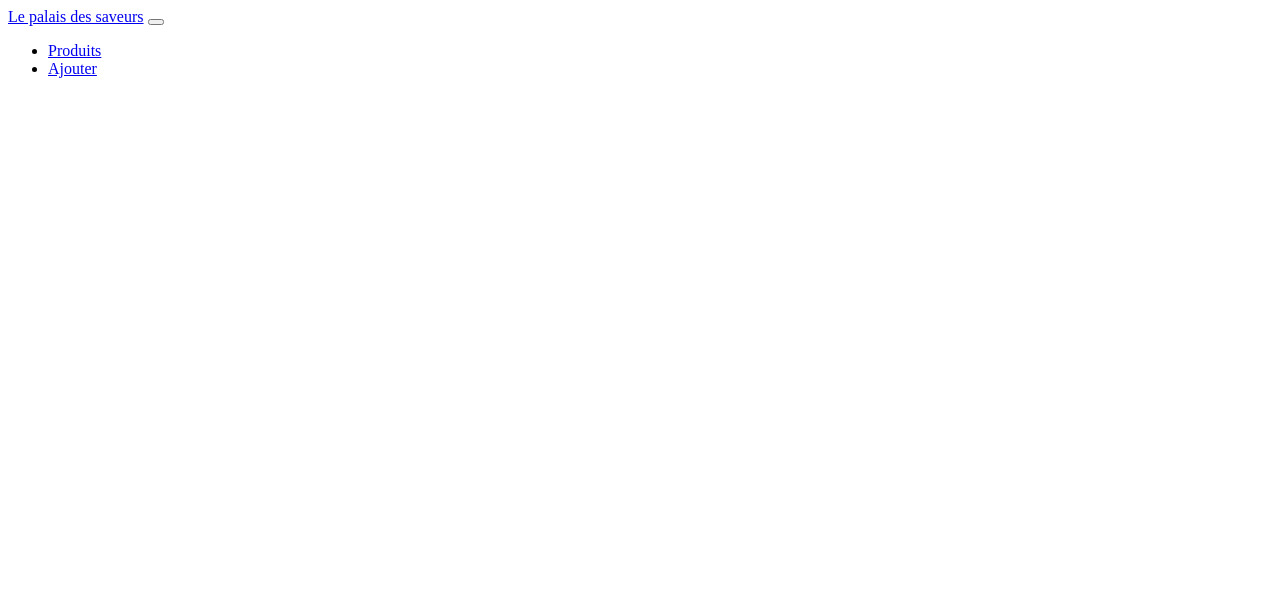
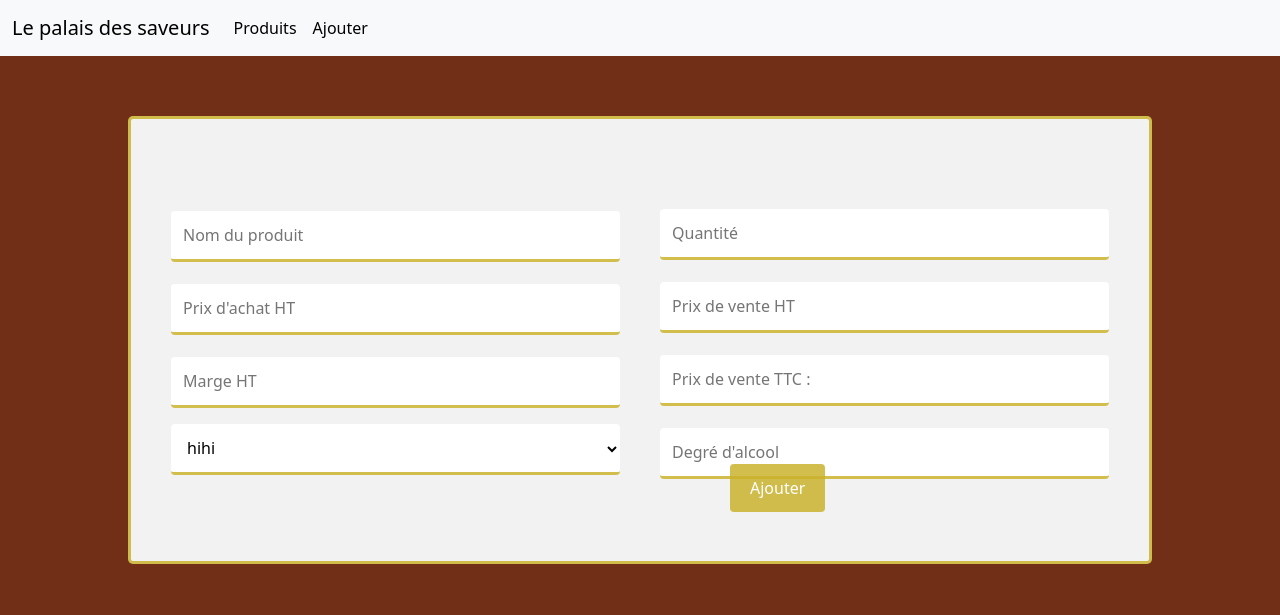
Before and after one commit to NolanCST/Le-palais-des-saveurs, a plain HTML site: page ajoutProduits.html in a window 1280 px wide. Drawn offline with nearby package versions, Linux system fonts and the light colour scheme.

Commit message:
ajoutProduits html + css

```diff
--- a/ajoutProduits.css
+++ b/ajoutProduits.css
@@ -0,0 +1,69 @@
+body {
+  background-color: #6f2c15fb !important;
+}
+
+input[type="text"],
+input[type="number"],
+select,
+textarea
+/* span */ {
+  width: 100%;
+  padding: 12px;
+  border: 3px solid rgba(202, 178, 43, 0.84);
+  background-color: white;
+  border-radius: 4px;
+  box-sizing: border-box;
+  margin-top: 6px;
+  margin-bottom: 16px;
+  resize: vertical;
+  border-top: none;
+  border-left: none;
+  border-right: none;
+}
+
+input[type="submit"] {
+  background-color: rgba(202, 178, 43, 0.84);
+  color: white;
+  padding: 12px 20px;
+  border: none;
+  border-radius: 4px;
+  cursor: pointer;
+  position: relative;
+  bottom: 100px;
+  left: 730px;
+}
+
+input[type="submit"]:hover {
+  background-color: rgba(245, 210, 8, 0.933);
+}
+
+.mainCont {
+  border: 3px solid rgba(202, 178, 43, 0.84);
+  border-radius: 5px;
+  background-color: #f2f2f2;
+  padding: 20px;
+  width: 80%;
+  height: 35vw;
+  margin: auto;
+  display: flex;
+  justify-content: center;
+  margin-top: 60px;
+}
+
+.cont {
+  border-radius: 5px;
+  background-color: #f2f2f2;
+  padding: 20px;
+  width: 50%;
+  margin: auto;
+}
+
+.cont2 {
+  border-radius: 5px;
+  background-color: #f2f2f2;
+  padding: 20px;
+  width: 50%;
+  margin: auto;
+  position: relative;
+  top: 9px;
+}
--- a/ajoutProduits.html
+++ b/ajoutProduits.html
@@ -4,9 +4,16 @@
     <meta charset="UTF-8" />
     <meta name="viewport" content="width=device-width, initial-scale=1.0" />
     <link rel="stylesheet" href="ajoutProduits.css" />
+    <link
+      href="https://cdn.jsdelivr.net/npm/bootstrap@5.3.2/dist/css/bootstrap.min.css"
+      rel="stylesheet"
+      integrity="sha384-T3c6CoIi6uLrA9TneNEoa7RxnatzjcDSCmG1MXxSR1GAsXEV/Dwwykc2MPK8M2HN"
+      crossorigin="anonymous"
+    />
+
     <title>Ajout produits</title>
   </head>
-  <body>
+  <body id="body">
     <header>
       <nav class="navbar navbar-expand-lg bg-body-tertiary">
         <div class="container-fluid">
@@ -42,6 +49,37 @@
         </div>
       </nav>
     </header>
+    <main>
+      <div class="mainCont">
+        <div class="cont">
+          <form class="formulaireProduit">
+            <input type="text" name="Produit" placeholder="Nom du produit" />
+            <input
+              type="number"
+              name="PrixAchatHT"
+              placeholder="Prix d'achat HT"
+            />
+            <input type="number" name="MargeHT" placeholder="Marge HT" />
+            <select name="type" id="">
+              <option value="">hihi</option>
+              <option value="">haha</option>
+              <option value="">hoho</option>
+            </select>
+        </form>
+          </form>
+        </div>
+        <div class="cont2">
+          <form class="formulaireProduit">
+            <input type="number" name="Quantité" placeholder="Quantité" />
+            <input type="number" name="Prix Vente HT" placeholder="Prix de vente HT" />
+            <input type="text" placeholder="Prix de vente TTC :" />
+            <input type="number" name="Degré" placeholder="Degré d'alcool" />
+          </form>
+        </div>
+      </div>
+      <input type="submit" value="Ajouter" id="AddBtn" />
+      <div class="subCont"></div>
+    </main>
     <script src="ajoutProduits.js"></script>
   </body>
 </html>
--- a/ajoutProduits.js
+++ b/ajoutProduits.js
@@ -0,0 +1,27 @@
+let formProduit = document.querySelectorAll(".formulaireProduit");
+let AddBtn = document.querySelector("#AddBtn");
+let container = document.querySelector(".mainCont");
+let subCont = document.querySelector(".subCont");
+
+let LSProductArray = JSON.parse(localStorage.getItem("@produitArray"));
+
+let productArray;
+
+if (LSProductArray) {
+  productArray = LSProductArray;
+  renderContact(productArray);
+} else {
+  productArray = [];
+}
+
+function ContactPro(Produit, firstName, email, phone, siret, companyName) {
+  this.lastName = lastName;
+  this.firstName = firstName;
+  this.email = email;
+  this.phone = phone;
+  this.siret = siret;
+  this.companyName = companyName;
+  this.type = "pro";
+}
+
+AddBtn.addEventListener("click", renderProduct);
```
